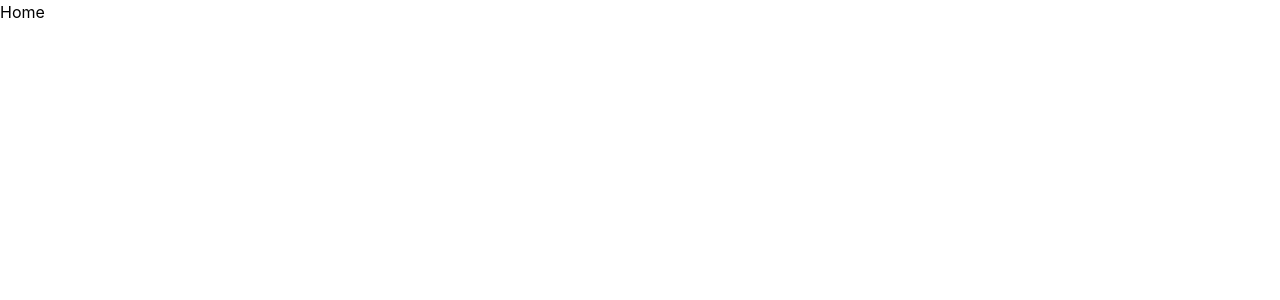
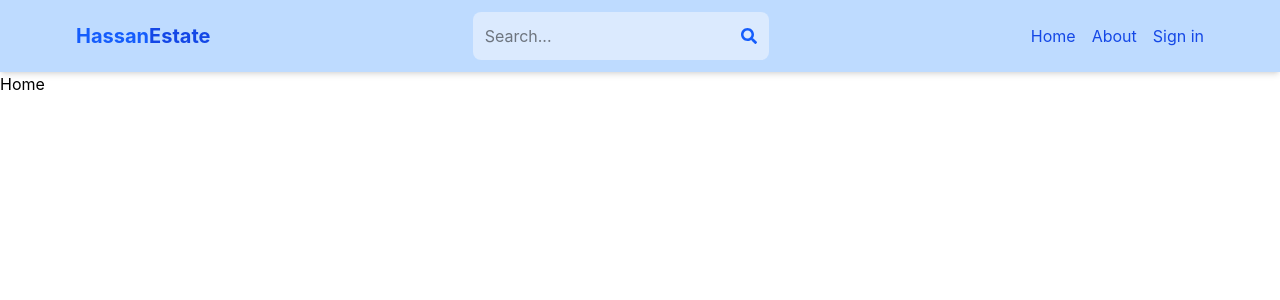
Before and after one commit to hassanzaheer88/real-estate, a React (Vite) app in the folder client/: page / in a window 1280 px wide. Shown: the top 300 px of the page. Built offline with nearby package versions, Linux system fonts and the light colour scheme.

Commit message:
create header component

```diff
--- a/client/index.html
+++ b/client/index.html
@@ -2,9 +2,9 @@
 <html lang="en">
   <head>
     <meta charset="UTF-8" />
-    <link rel="icon" type="image/svg+xml" href="/favicon.svg" />
+
     <meta name="viewport" content="width=device-width, initial-scale=1.0" />
-    <title>client</title>
+    <title>Real-Estate</title>
   </head>
   <body>
     <div id="root"></div>
--- a/client/package.json
+++ b/client/package.json
@@ -13,6 +13,7 @@
     "@tailwindcss/vite": "^4.2.2",
     "react": "^19.2.4",
     "react-dom": "^19.2.4",
+    "react-icons": "^5.6.0",
     "react-router-dom": "^7.14.0",
     "tailwindcss": "^4.2.2"
   },
--- a/client/src/App.jsx
+++ b/client/src/App.jsx
@@ -4,11 +4,13 @@
 import SignUp from "./pages/SignUp";
 import About from "./pages/About";
 import Profile from "./pages/Profile";
+import Header from "./components/Header";
 
 
 export default function App() {
   return (
     <BrowserRouter>
+    <Header/>
       <Routes>
         <Route path="/" element={<Home />} />
         <Route path="/sign-in" element={<SignIn/>} />
--- /dev/null
+++ b/client/src/components/Header.jsx
@@ -0,0 +1,43 @@
+import { FaSearch } from "react-icons/fa";
+// Fa means Font Awesome website
+import { Link, Links } from "react-router-dom";
+export default function Header() {
+  return (
+    <header className="bg-blue-200 shadow-md">
+      <div className="flex justify-between items-center max-w-6xl mx-auto p-3">
+        <Link to="/">
+          <h1 className="font-bold text-sm sm:text-xl flex flex-wrap">
+            <span className="text-blue-600">Hassan</span>
+            <span className="text-blue-700">Estate</span>
+          </h1>
+        </Link>
+        <form className="bg-blue-100 p-3 rounded-lg flex items-center">
+          <input
+            type="text"
+            placeholder="Search..."
+            className="bg-transparent focus:outline-none w-24 sm:w-64"
+          />
+          <FaSearch className="text-blue-600" />
+        </form>
+
+        <ul className="flex gap-4">
+            <Link to='/' >
+          <li className="text-blue-700 hidden sm:inline hover:underline">
+            Home
+          </li>
+          </Link>
+          <Link to='/about'>
+          <li className="text-blue-700 hidden sm:inline hover:underline">
+            About
+          </li>
+          </Link>
+          <Link to='/sign-in'>
+          <li className="text-blue-700 hover:underline">
+            Sign in
+          </li>
+          </Link>
+        </ul>
+      </div>
+    </header>
+  );
+}
```
Also changed, not shown: 1 other file (tests, documents, lock files or other folders).
